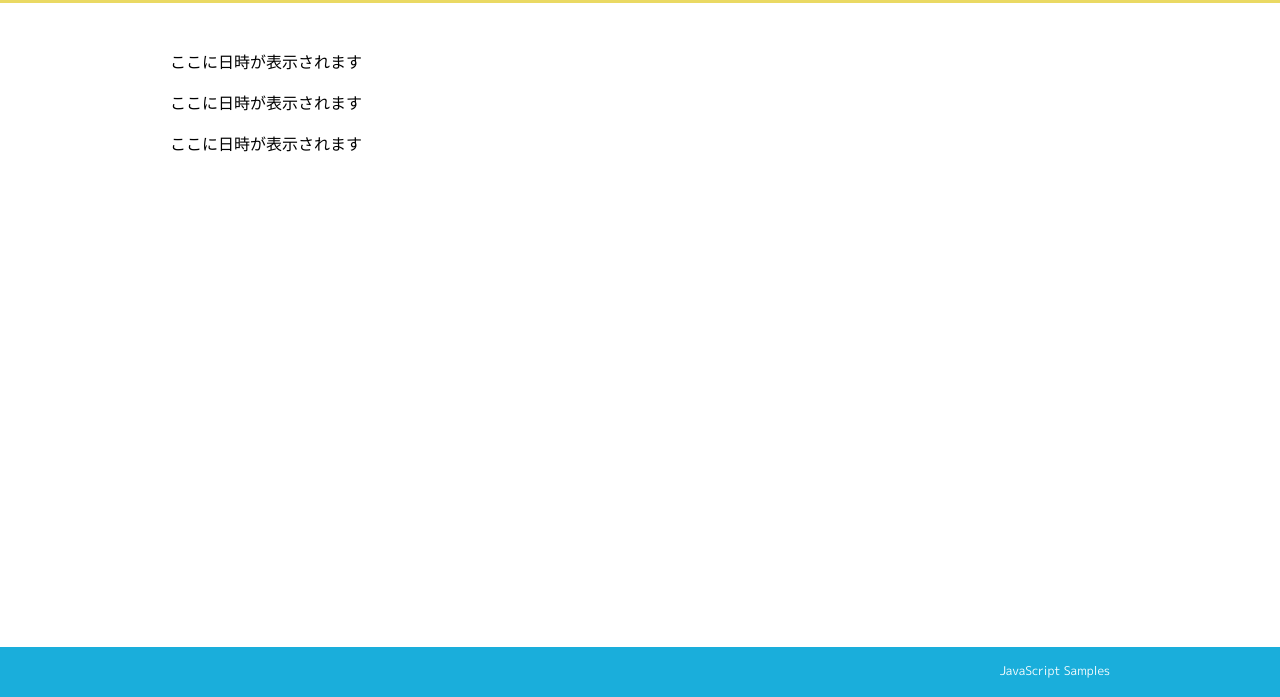
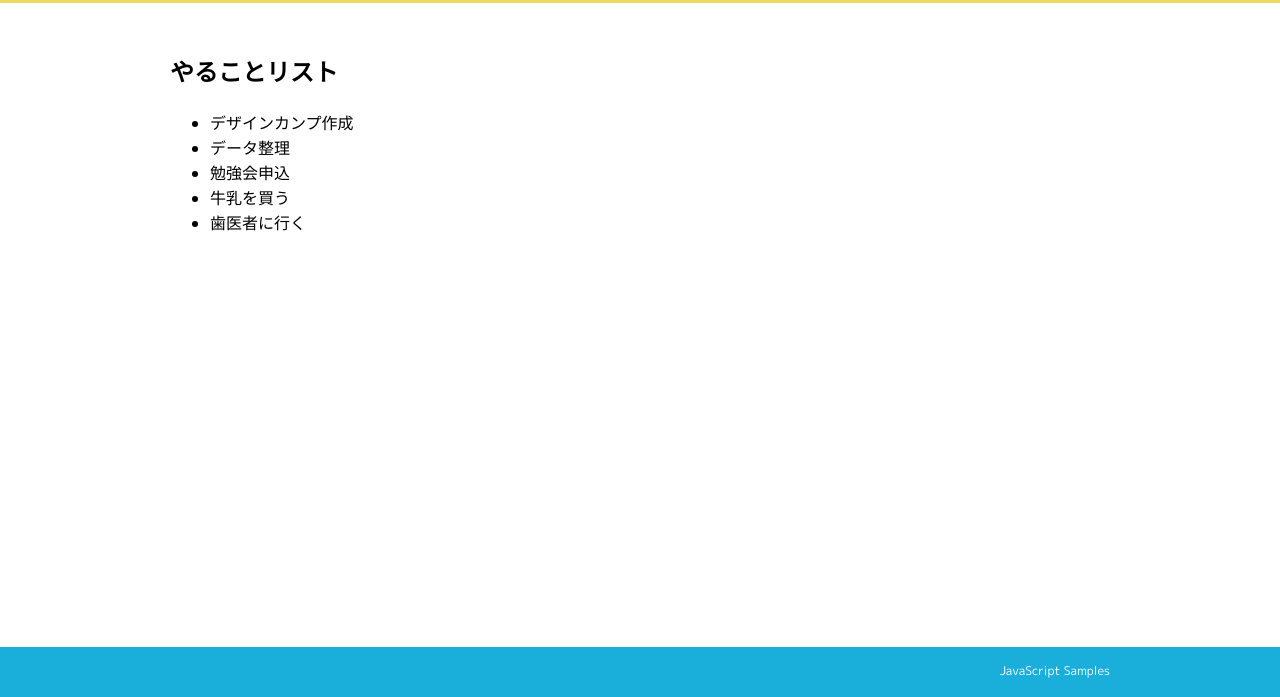
Before and after one commit to Serizawa1994/javascript, a plain HTML site: page sample.html in a window 1280 px wide. Shown: the part 103-800 px from the top of the page. Drawn offline with Linux system fonts and the light colour scheme.

Commit message:
studying how to insert argument to HTML on javascript

```diff
--- a/sample.html
+++ b/sample.html
@@ -18,9 +18,9 @@
 <main>
 <div class="container">
 <section>
-    <p id="output1">ここに日時が表示されます</p>
-    <p id="output2">ここに日時が表示されます</p>
-    <p id="output3">ここに日時が表示されます</p>
+    <h1>やることリスト</h1>
+    <ul id="list">
+    </ul>
 </section>
 </div><!-- /.container -->
 </main>
@@ -34,9 +34,11 @@
     'use strict';
 
     let todo = ['デザインカンプ作成', 'データ整理', '勉強会申込', '牛乳を買う'];
+    todo.push('歯医者に行く');
 
     for(let item of todo){
-        console.log(item);
+        const li = `<li>${item}</li>`;
+        document.getElementById('list').insertAdjacentHTML('beforeend',li);
     }
 </script>
 </body>
```
